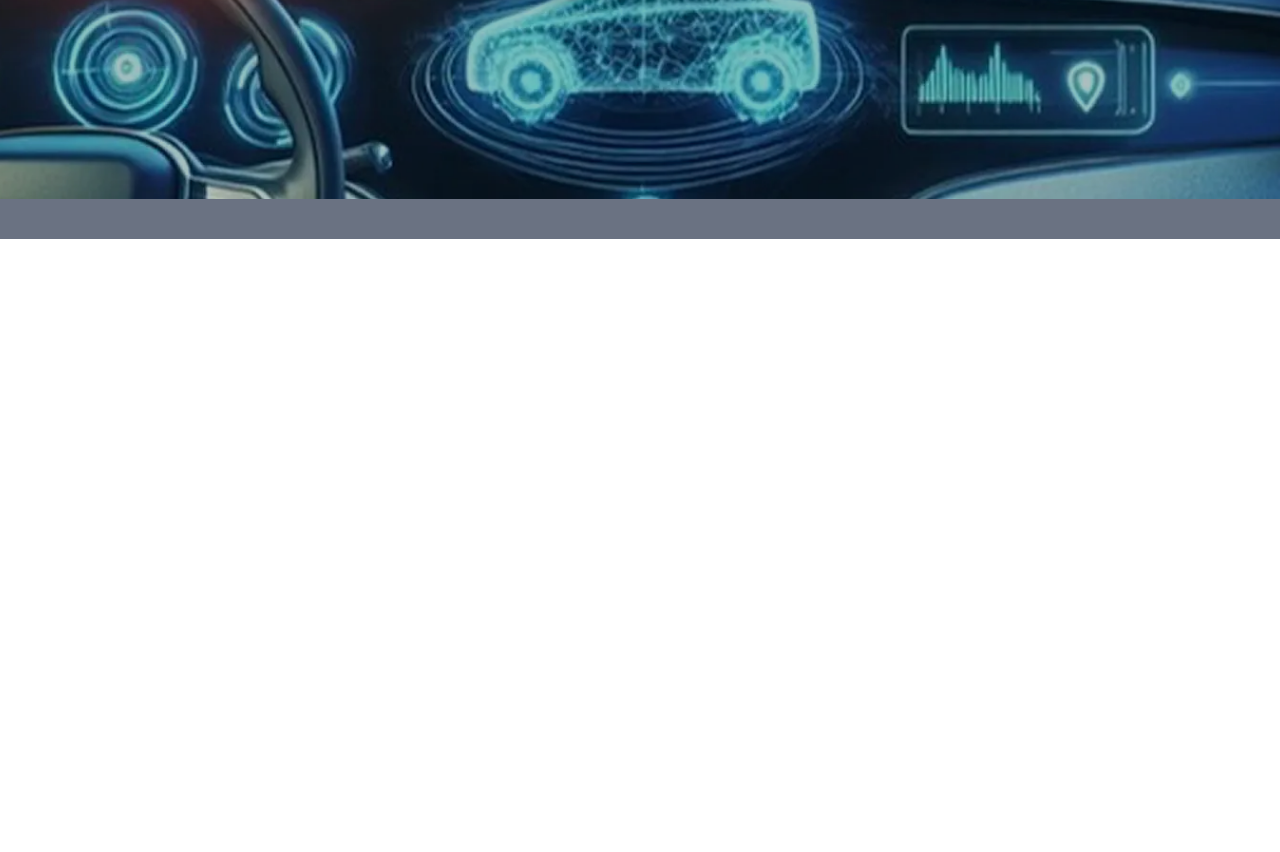
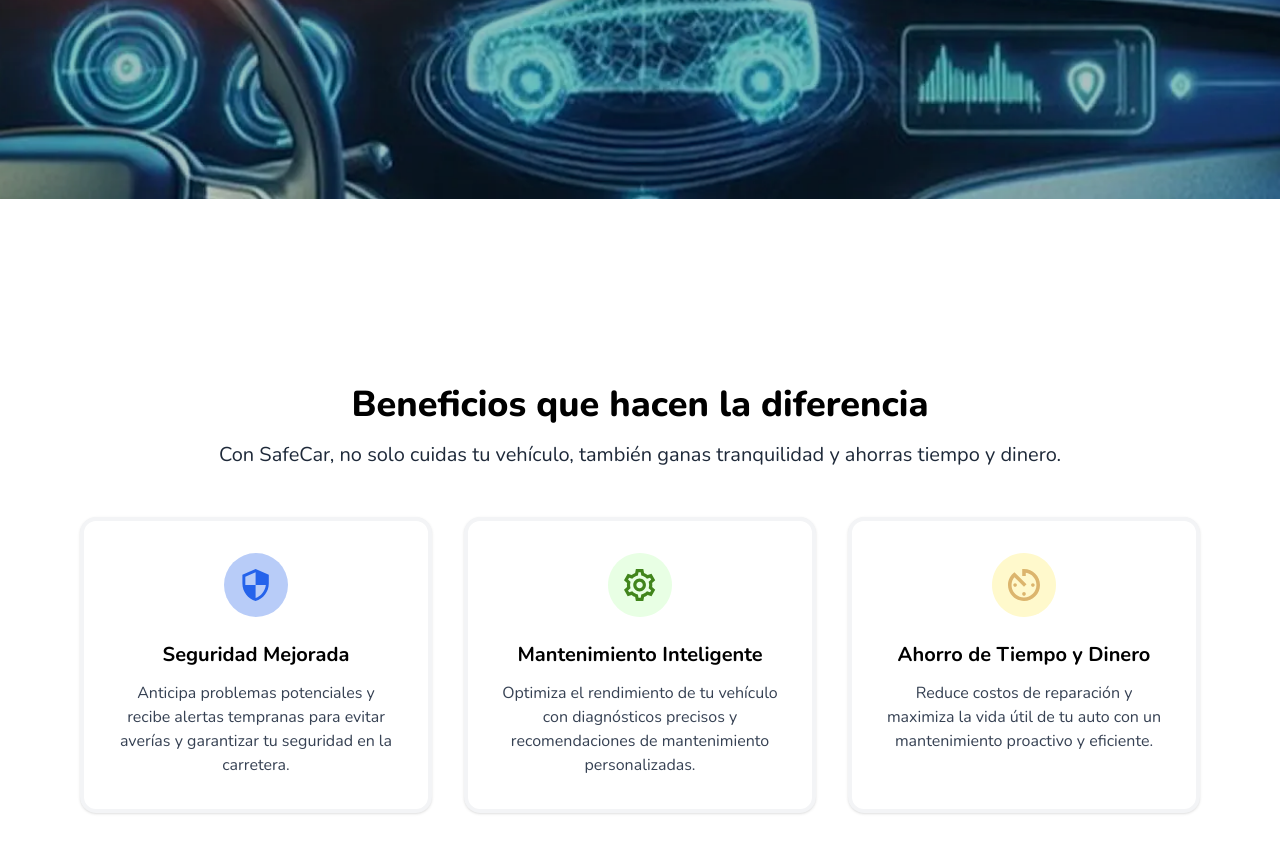
Before and after one commit to M3tasoft/SafeCar-landing-page, a website: page index.html in a window 1280 px wide. Shown: the part 634-1486 px from the top of the page. Before the commit the page ends 873 px from the top, so only its background shows below. Drawn offline with nearby package versions, Linux system fonts and the light colour scheme; files that its build step writes are made by us from their sources.

Commit message:
feat(index): add benefits section.

```diff
--- a/index.html
+++ b/index.html
@@ -85,6 +85,83 @@
           </a>
         </div>
       </section>
+
+      <section
+        class="bg-white py-16 min-h-[100vh] flex items-center justify-center"
+      >
+        <div class="max-w-6xl w-full mx-auto px-4">
+          <h2
+            class="text-3xl md:text-4xl font-extrabold text-center mb-4 font-nunito"
+          >
+            Beneficios que hacen la diferencia
+          </h2>
+          <p
+            class="text-center text-lg md:text-xl text-gray-800 mb-12 font-nunito"
+          >
+            Con SafeCar, no solo cuidas tu vehículo, también ganas tranquilidad
+            y ahorras tiempo y dinero.
+          </p>
+          <div class="grid grid-cols-1 md:grid-cols-3 gap-8">
+            <!-- Beneficio 1 -->
+            <div
+              class="bg-white rounded-2xl border-4 border-gray-100 p-8 flex flex-col items-center shadow-sm"
+            >
+              <span class="mb-6">
+                <img
+                  src="./assets/svg/benefit_1.svg"
+                  alt="Seguridad Mejorada"
+                  class="w-16 h-16"
+                />
+              </span>
+              <h3 class="text-xl font-bold mb-3 text-center font-nunito">
+                Seguridad Mejorada
+              </h3>
+              <p class="text-gray-700 text-center font-nunito">
+                Anticipa problemas potenciales y recibe alertas tempranas para
+                evitar averías y garantizar tu seguridad en la carretera.
+              </p>
+            </div>
+            <!-- Beneficio 2 -->
+            <div
+              class="bg-white rounded-2xl border-4 border-gray-100 p-8 flex flex-col items-center shadow-sm"
+            >
+              <span class="mb-6">
+                <img
+                  src="./assets/svg/benefit_2.svg"
+                  alt="Mantenimiento Inteligente"
+                  class="w-16 h-16"
+                />
+              </span>
+              <h3 class="text-xl font-bold mb-3 text-center font-nunito">
+                Mantenimiento Inteligente
+              </h3>
+              <p class="text-gray-700 text-center font-nunito">
+                Optimiza el rendimiento de tu vehículo con diagnósticos precisos
+                y recomendaciones de mantenimiento personalizadas.
+              </p>
+            </div>
+            <!-- Beneficio 3 -->
+            <div
+              class="bg-white rounded-2xl border-4 border-gray-100 p-8 flex flex-col items-center shadow-sm"
+            >
+              <span class="mb-6">
+                <img
+                  src="./assets/svg/benefit_3.svg"
+                  alt="Ahorro de Tiempo y Dinero"
+                  class="w-16 h-16"
+                />
+              </span>
+              <h3 class="text-xl font-bold mb-3 text-center font-nunito">
+                Ahorro de Tiempo y Dinero
+              </h3>
+              <p class="text-gray-700 text-center font-nunito">
+                Reduce costos de reparación y maximiza la vida útil de tu auto
+                con un mantenimiento proactivo y eficiente.
+              </p>
+            </div>
+          </div>
+        </div>
+      </section>
     </main>
 
     <!--Script-->
```
